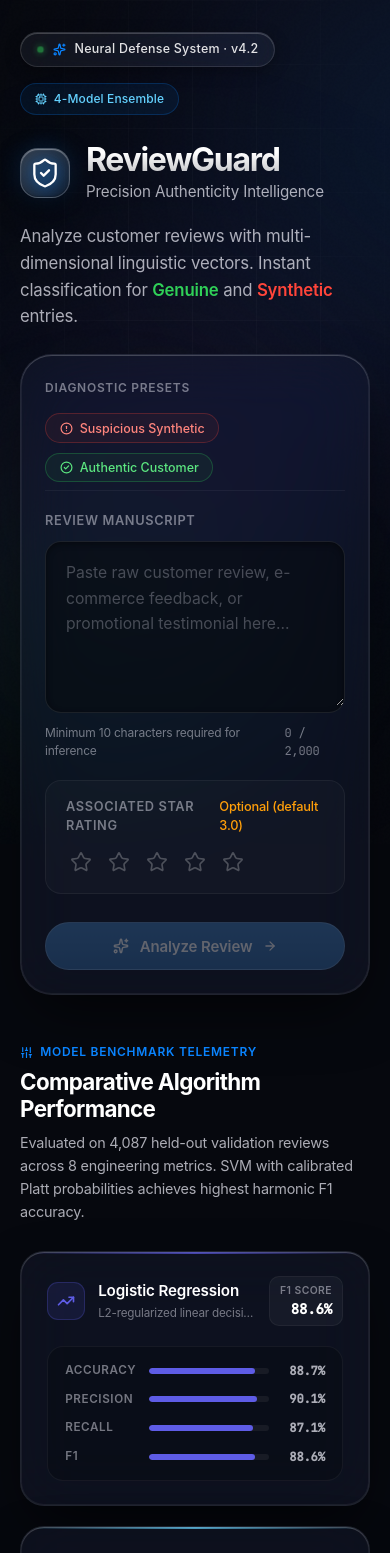
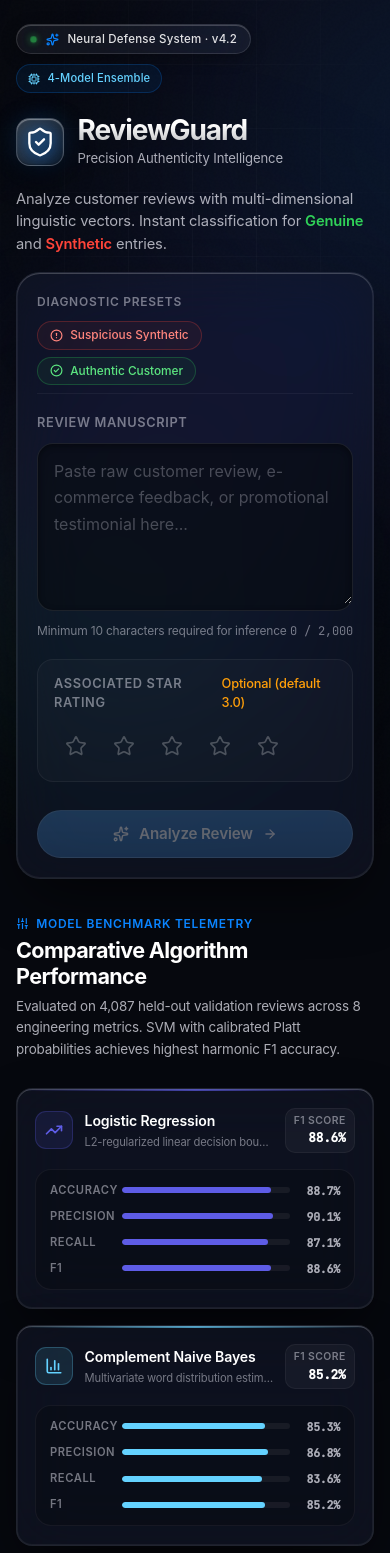
Before and after one commit to AnujKumarC/machine-learning-project, a React (Vite) app in the folder frontend/: page / in a window 390 px wide. Shown: the top 1553 px of the page. Built offline with nearby package versions, Linux system fonts and the light colour scheme.

Commit message:
feat(mobile): premium iOS mobile optimization with safe-area insets, touch ergonomics, and fluid typography

```diff
--- a/frontend/index.html
+++ b/frontend/index.html
@@ -3,7 +3,10 @@
   <head>
     <meta charset="UTF-8" />
     <link rel="icon" type="image/svg+xml" href="/shield.svg" />
-    <meta name="viewport" content="width=device-width, initial-scale=1.0" />
+    <meta name="viewport" content="width=device-width, initial-scale=1.0, viewport-fit=cover" />
+    <meta name="theme-color" content="#06080e" />
+    <meta name="apple-mobile-web-app-capable" content="yes" />
+    <meta name="apple-mobile-web-app-status-bar-style" content="black-translucent" />
     <meta name="description" content="AI-powered fake product review detector using machine learning. Paste any review to instantly classify it as real or fake." />
     <title>ReviewGuard — Fake Review Detector</title>
     <link rel="preconnect" href="https://fonts.googleapis.com" />
--- a/frontend/src/App.module.css
+++ b/frontend/src/App.module.css
@@ -99,7 +99,17 @@
 
 @media (max-width: 640px) {
   .main {
-    padding: 0.5rem 1.25rem 3.5rem;
-    gap: 3rem;
+    padding: 0.25rem 1rem max(3.5rem, env(safe-area-inset-bottom));
+    gap: 2.25rem;
+  }
+  .hero {
+    gap: 1.25rem;
+  }
+  .footer {
+    padding: 1.75rem 1rem max(2rem, env(safe-area-inset-bottom));
+  }
+  .footerInner {
+    font-size: 0.75rem;
+    gap: 0.5rem;
   }
 }
--- a/frontend/src/components/Header.module.css
+++ b/frontend/src/components/Header.module.css
@@ -180,14 +180,39 @@
 
 @media (max-width: 640px) {
   .header {
-    padding: 2rem 1.25rem 1rem;
-    gap: 1.2rem;
+    padding: max(1.5rem, env(safe-area-inset-top)) 1rem 0.75rem;
+    gap: 1.15rem;
+  }
+  .topBar {
+    gap: 0.6rem;
+  }
+  .systemCapsule {
+    font-size: 0.72rem;
+    padding: 0.35rem 0.8rem;
+  }
+  .specBadge {
+    font-size: 0.7rem;
+    padding: 0.32rem 0.7rem;
   }
   .heroSection {
-    gap: 1rem;
+    gap: 0.85rem;
+    margin-top: 0.25rem;
   }
   .iconEmblem {
-    width: 50px;
-    height: 50px;
+    width: 48px;
+    height: 48px;
+  }
+  .emblemGlass {
+    border-radius: 14px;
+  }
+  .title {
+    font-size: 1.75rem;
+  }
+  .subtitle {
+    font-size: 0.82rem;
+  }
+  .tagline {
+    font-size: 0.92rem;
+    line-height: 1.55;
   }
 }
--- a/frontend/src/components/MetricsPanel.module.css
+++ b/frontend/src/components/MetricsPanel.module.css
@@ -248,13 +248,50 @@
 }
 
 @media (max-width: 640px) {
+  .panelHeader {
+    gap: 0.35rem;
+  }
+  .panelTitle {
+    font-size: 1.35rem;
+  }
+  .panelSubtitle {
+    font-size: 0.84rem;
+  }
   .grid {
     grid-template-columns: 1fr;
+    gap: 0.95rem;
+  }
+  .modelCard {
+    padding: 1.15rem;
+    gap: 1rem;
+    border-radius: var(--radius-md);
   }
   .cardHeader {
-    flex-wrap: wrap;
+    flex-wrap: nowrap;
+    gap: 0.7rem;
+  }
+  .modelName {
+    font-size: 0.88rem;
+  }
+  .modelSubtitle {
+    font-size: 0.7rem;
   }
   .f1Capsule {
-    margin-left: auto;
+    padding: 0.25rem 0.5rem;
+  }
+  .f1Score {
+    font-size: 0.8rem;
+  }
+  .metricsGrid {
+    padding: 0.75rem 0.85rem;
+    gap: 0.55rem;
+  }
+  .metricKey {
+    width: 60px;
+    font-size: 0.7rem;
+  }
+  .metricBarValue {
+    width: 38px;
+    font-size: 0.72rem;
   }
 }
--- a/frontend/src/components/ResultCard.module.css
+++ b/frontend/src/components/ResultCard.module.css
@@ -425,10 +425,44 @@
 
 @media (max-width: 640px) {
   .card {
-    padding: 1.5rem;
-    gap: 1.25rem;
+    padding: 1.25rem;
+    gap: 1.15rem;
+    border-radius: var(--radius-lg);
+  }
+  .verdictHeader {
+    gap: 0.85rem;
+  }
+  .badgeGlass {
+    width: 48px;
+    height: 48px;
+    border-radius: 13px;
+  }
+  .verdictTitle {
+    font-size: 1.4rem;
+  }
+  .confidenceSection {
+    padding: 1rem;
+    gap: 0.65rem;
+  }
+  .confValue {
+    font-size: 1.15rem;
+  }
+  .splitDistribution {
+    font-size: 0.74rem;
+    gap: 0.4rem;
   }
   .signalsGrid {
     grid-template-columns: 1fr;
+    gap: 0.6rem;
+  }
+  .signalCard {
+    padding: 0.75rem 0.85rem;
+    gap: 0.65rem;
+  }
+  .summaryCallout {
+    padding: 0.85rem 1rem;
+  }
+  .summaryText {
+    font-size: 0.83rem;
   }
 }
--- a/frontend/src/components/ReviewForm.module.css
+++ b/frontend/src/components/ReviewForm.module.css
@@ -323,10 +323,39 @@
 
 @media (max-width: 640px) {
   .card {
-    padding: 1.5rem;
-    gap: 1.25rem;
+    padding: 1.25rem;
+    gap: 1.2rem;
+    border-radius: var(--radius-lg);
+  }
+  .presetsBar {
+    gap: 0.65rem;
+  }
+  .presetButtons {
+    gap: 0.45rem;
+  }
+  .presetBtn {
+    font-size: 0.74rem;
+    padding: 0.38rem 0.75rem;
+  }
+  .textarea {
+    font-size: 16px; /* Prevents iOS auto-zoom */
+    min-height: 115px;
+    padding: 0.9rem 1rem;
+  }
+  .ratingField {
+    padding: 0.85rem 1rem;
+  }
+  .starsTrack {
+    gap: 0.25rem;
+  }
+  .starBtn {
+    min-width: 44px;
+    min-height: 44px;
+    padding: 0.5rem;
   }
   .submitBtn {
     width: 100%;
+    min-height: 48px;
+    font-size: 0.95rem;
   }
 }
--- a/frontend/src/index.css
+++ b/frontend/src/index.css
@@ -10,6 +10,7 @@
   padding: 0;
   -webkit-font-smoothing: antialiased;
   -moz-osx-font-smoothing: grayscale;
+  -webkit-tap-highlight-color: transparent;
 }
 
 :root {
```
